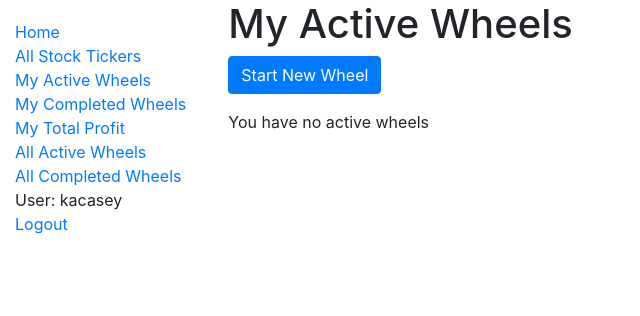
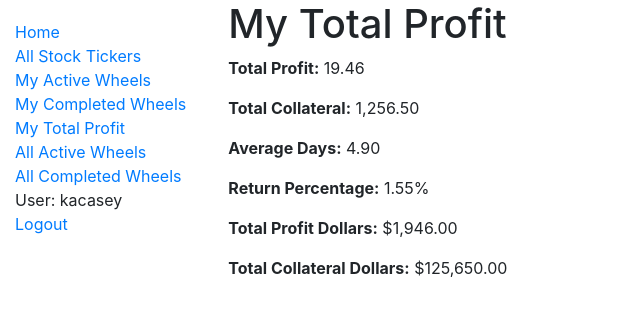
Before and after one commit to kacasey8/option_wheel_tracker, a Django app: page /catalog/my_total_profit/ in a window 1280 px wide. Shown: the top 316 px of the page, without its empty margins (0-640 px from the left). Run offline with Django 3.2, Linux system fonts and the light colour scheme; a user stored in the database is signed in; data comes from the database, SQL or seed files in the repository; both versions use the stored data as it was after the commit; some libraries are stand-ins or nearby versions.

Commit message:
basic profits page

```diff
--- a/catalog/models.py
+++ b/catalog/models.py
@@ -85,6 +85,11 @@ class OptionWheel(models.Model):
     total_profit = models.DecimalField(max_digits=12, decimal_places=2, default=None, null=True)
     total_days_active = models.IntegerField(default=None, null=True)
     collatoral = models.DecimalField(max_digits=12, decimal_places=2, default=None, null=True)
+
+    @property
+    def collateral(self):
+        # ugh, misspelled in the database
+        return self.collatoral
 
     def get_all_option_purchases(self):
          return OptionPurchase.objects.filter(option_wheel=self.id).order_by('-expiration_date', '-purchase_date')
--- a/catalog/templates/catalog/optionwheel_detail.html
+++ b/catalog/templates/catalog/optionwheel_detail.html
@@ -93,7 +93,7 @@
       {% if wheel.quantity > 1 %} (${{ wheel.total_profit | multiply:wheel.quantity | floatformat:2}} total) {% endif %}
     </div>
     <div>
-      <strong>Collatoral:</strong> {{ wheel.collatoral }}
+      <strong>Collateral:</strong> {{ wheel.collateral }}
     </div>
     <div>
       <a type="button" class="btn btn-warning" href="{% url 'wheel-reactivate' pk=wheel.pk %}">Reactivate Wheel</a>
--- a/catalog/templates/catalog/stockticker_list.html
+++ b/catalog/templates/catalog/stockticker_list.html
@@ -11,7 +11,7 @@
   <ul>
     {% for stockticker in stockticker_list %}
       <li>
-        <a href="{{ stockticker.get_absolute_url }}">{{ stockticker.name }} ({{ stockticker.recommendation }})</a>
+        <a href="{{ stockticker.get_absolute_url }}">{{ stockticker.name }}</a>
       </li>
     {% endfor %}
   </ul>
--- /dev/null
+++ b/catalog/templates/my_total_profit.html
@@ -0,0 +1,13 @@
+{% extends "base_generic.html" %}
+{% load filter_tags %}
+{% load humanize %}
+
+{% block content %}
+  <h1>My Total Profit</h1>
+  <p><strong>Total Profit:</strong> {{ total_profit | intcomma }}</p>
+  <p><strong>Total Collateral:</strong> {{ total_collateral | intcomma }}</p>
+  <p><strong>Average Days:</strong> {{ total_days_active_average | floatformat:2 }}</p>
+  <p><strong>Return Percentage:</strong> {{ return_percentage | percentage }}</p>
+  <p><strong>Total Profit Dollars:</strong> ${{ total_profit_dollars | intcomma }}</p>
+  <p><strong>Total Collateral Dollars:</strong> ${{ total_collateral_dollars | intcomma }}</p>
+{% endblock %}
--- a/catalog/views.py
+++ b/catalog/views.py
@@ -160,11 +160,11 @@ def complete_wheel(request, pk):
             last_purchase.expiration_date,
         )
         puts = [p for p in purchases if p.call_or_put == 'P']
-        max_collatoral = max(p.strike for p in puts)
+        max_collateral = max(p.strike for p in puts)
 
         option_wheel.total_profit = profit
         option_wheel.total_days_active = bus_days
-        option_wheel.collatoral = max_collatoral
+        option_wheel.collatoral = max_collateral
     option_wheel.save()
     return redirect('wheel-detail', pk=pk)
 
@@ -276,8 +276,20 @@ class OptionPurchaseDelete(LoginRequiredMixin, generic.edit.DeleteView):
 @login_required
 def my_total_profit(request):
     context = {}
-    wheels = OptionWheel.objects.filter(user=request.user, is_active=True)
+    wheels = OptionWheel.objects.filter(user=request.user, is_active=False)
+    total_profit = 0
+    total_collateral = 0
+    sum_days = 0
+    wheel_count = 0
     for wheel in wheels:
-        wheel.add_purchase_data()
-    context["wheels"] = wheels
-    return render(request, 'my_active_wheels.html', context=context)
+        total_profit += wheel.total_profit * wheel.quantity
+        total_collateral += wheel.collateral * wheel.quantity
+        wheel_count += wheel.quantity
+        sum_days += wheel.total_days_active * wheel.quantity
+    context["total_profit"] = total_profit
+    context["total_collateral"] = total_collateral
+    context["total_profit_dollars"] = total_profit * 100
+    context["total_collateral_dollars"] = total_collateral * 100
+    context["total_days_active_average"] = sum_days / wheel_count
+    context["return_percentage"] = total_profit / total_collateral
+    return render(request, 'my_total_profit.html', context=context)
--- a/option_wheel_tracker/settings.py
+++ b/option_wheel_tracker/settings.py
@@ -34,7 +34,8 @@ INSTALLED_APPS = [
     'django.contrib.sessions',
     'django.contrib.messages',
     'django.contrib.staticfiles',
-    'catalog.apps.CatalogConfig'
+    'catalog.apps.CatalogConfig',
+    'django.contrib.humanize'
 ]
 
 MIDDLEWARE = [
```
Also changed, not shown: db.sqlite3.
